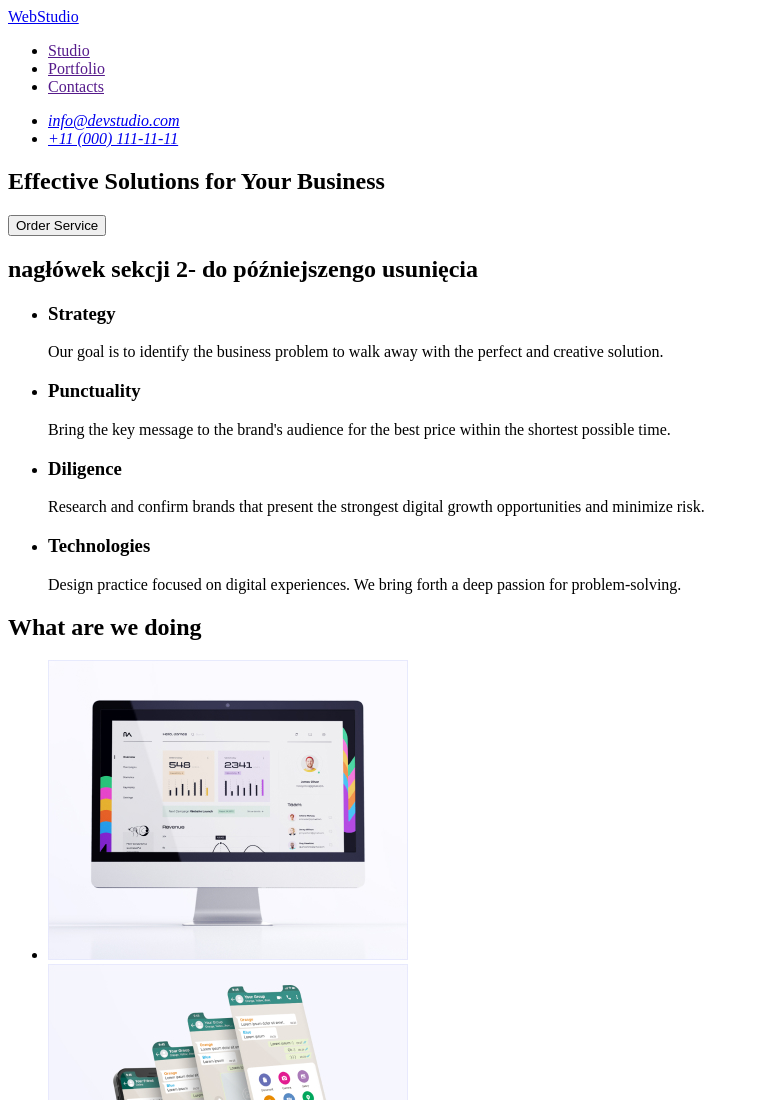
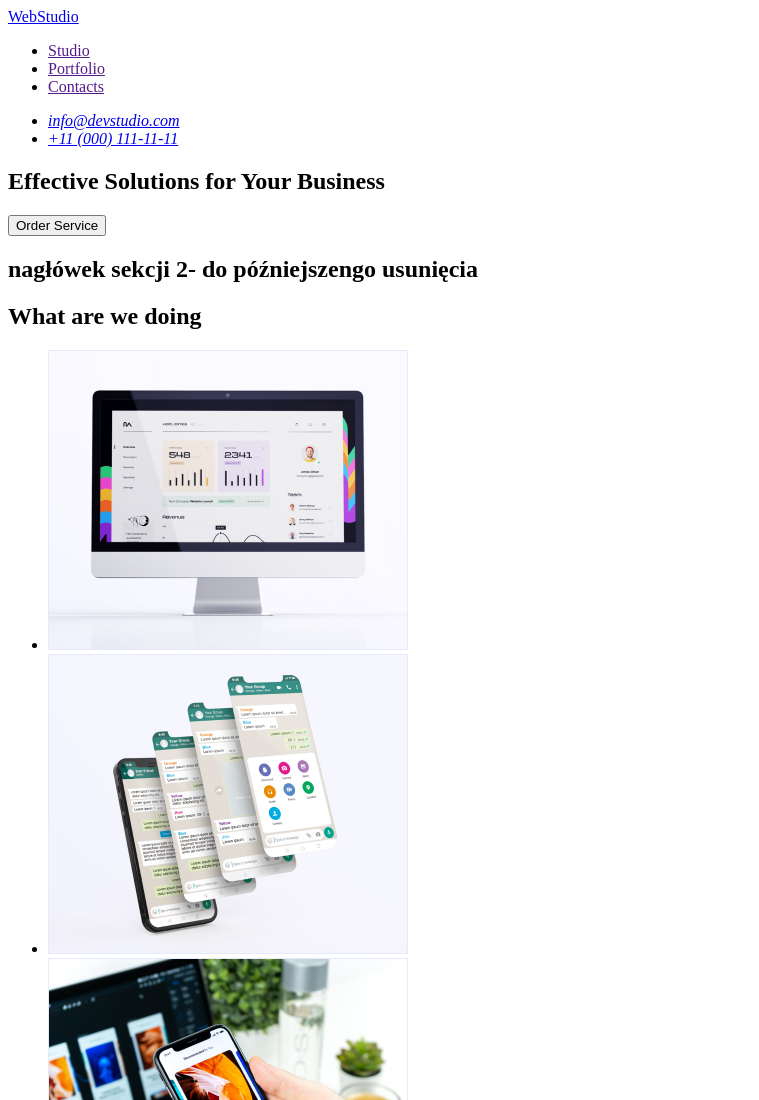
Before and after one commit to bartoszkucharuk/Tutorial, a plain HTML site: page index.html in a window 1280 px wide. Shown: the top 1100 px of the page, without its empty margins (0-759 px from the left). Drawn offline with Linux system fonts and the light colour scheme.

Commit message:
delete UL on section 2

```diff
--- a/index.html
+++ b/index.html
@@ -34,29 +34,6 @@
 
     <section>
     <h2>nagłówek sekcji 2- do późniejszengo usunięcia</h2>
-
-<ul>
-    <li>
-        <h3>Strategy</h3>
-        <p>Our goal is to identify the business problem to walk away with the
-            perfect and creative solution.</p>
-    </li>
-
-    <li>
-        <h3>Punctuality</h3>
-        <p>Bring the key message to the brand's audience for the best price within the shortest possible time.</p>
-    </li>
-
-    <li>
-        <h3>Diligence</h3>
-        <p>Research and confirm brands that present the strongest digital growth opportunities and minimize risk.</p>
-    </li>
-
-    <li>
-        <h3>Technologies</h3>
-        <p>Design practice focused on digital experiences. We bring forth a deep passion for problem-solving.</p>
-    </li>
-</ul>
 
 
         <h2>What are we doing</h2>
```
